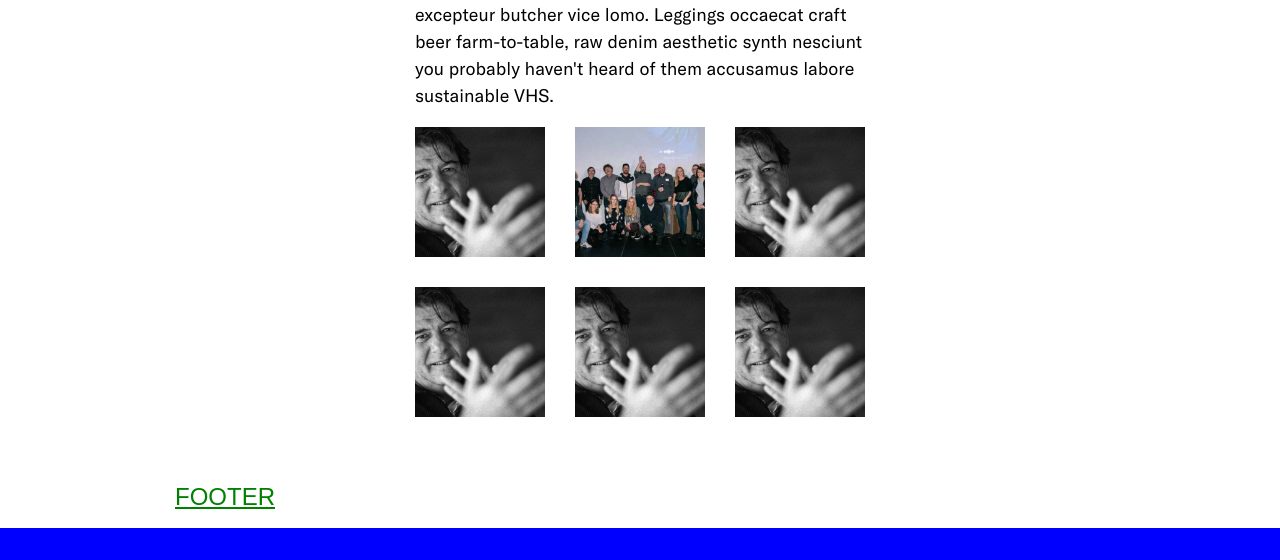
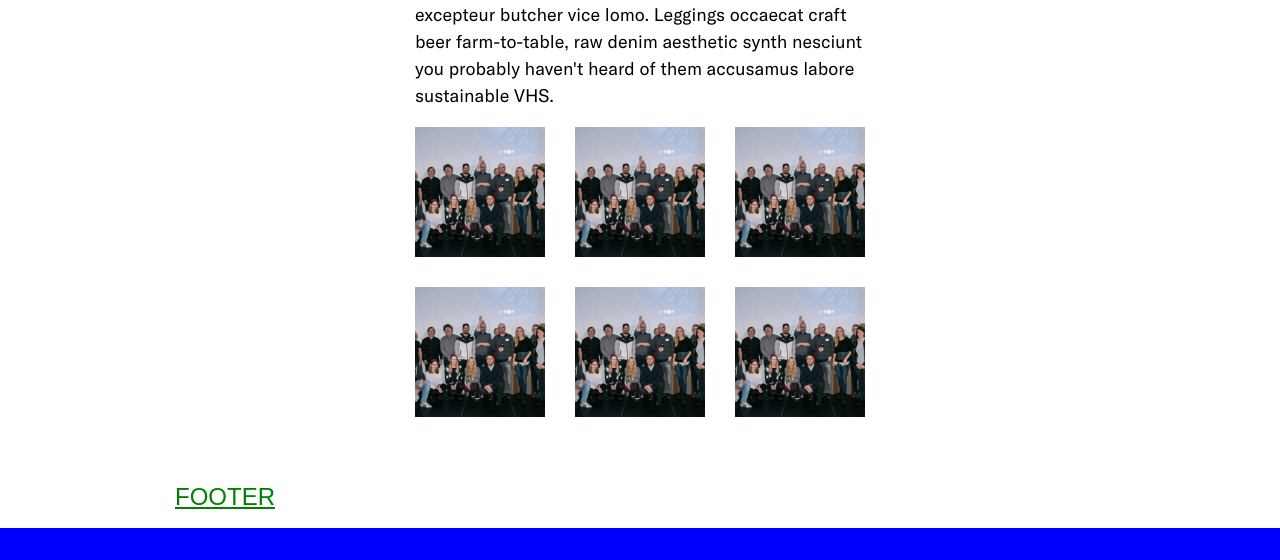
Before and after one commit to DieWebmacherin/bootstrap-4-with-npm, a website built with webpack: page index.html in a window 1280 px wide. Shown: the part 7142-7702 px from the top of the page. Built offline with nearby package versions, Linux system fonts and the light colour scheme; what @fortawesome/fontawesome-free-brands, @fortawesome/fontawesome-free-solid would draw is missing.

Commit message:
OTHER-1097 Workaround for background-image loading

```diff
--- a/src/partials/body.html
+++ b/src/partials/body.html
@@ -223,8 +223,7 @@
             <div class="row header-image">
                 <div class="col-md-3"></div>
                 <div class="col-md-6">
-                    <div class="img-circle" style="background-image: url('../content/header-image.jpg');">
-                    </div>
+                    <div class="img-circle" style="background-image: url('../content/header-image.jpg');"></div>
                     <div class="col-md-3"></div>
                 </div>
             </div>
@@ -381,24 +380,24 @@
                 <aside class="gallery">
                     <div class="row">
                         <div class="col-6 col-sm-4">
-                            <div class="img-square" style="background-image: url('../content/header-image.jpg');"></div>
+                            <div class="img-square" style="background-image: url('../content/gallery-image.jpg');"></div>
                         </div>
                         <div class="col-6 col-sm-4">
                             <div class="img-square" style="background-image: url('../content/gallery-image.jpg');"></div>
                         </div>
                         <div class="col-6 col-sm-4">
-                            <div class="img-square" style="background-image: url('../content/header-image.jpg');"></div>
+                            <div class="img-square" style="background-image: url('../content/gallery-image.jpg');"></div>
                         </div>
                     </div>
                     <div class="row">
                         <div class="col-6 col-sm-4">
-                            <div class="img-square" style="background-image: url('../content/header-image2.jpg');"></div>
+                            <div class="img-square" style="background-image: url('../content/gallery-image.jpg');"></div>
                         </div>
                         <div class="col-6 col-sm-4">
-                            <div class="img-square" style="background-image: url('../content/header-image.jpg');"></div>
+                            <div class="img-square" style="background-image: url('../content/gallery-image.jpg');"></div>
                         </div>
                         <div class="col-6 col-sm-4">
-                            <div class="img-square" style="background-image: url('../content/header-image.jpg');"></div>
+                            <div class="img-square" style="background-image: url('../content/gallery-image.jpg');"></div>
                         </div>
                     </div>
                 </aside>
```
Also changed, not shown: readme.md, src/content/header-image2.jpg (deleted).
